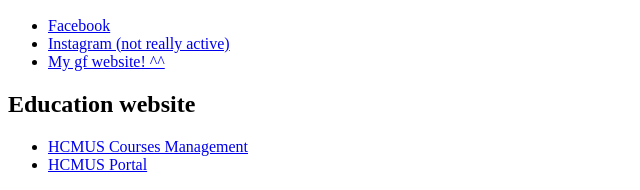
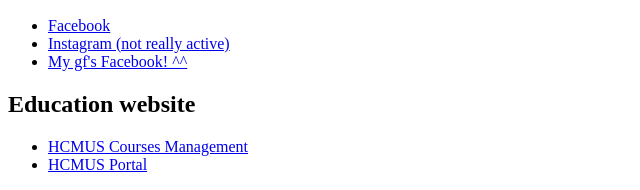
Before and after one commit to ptvinhkhue/ptvinhkhue.github.io, a plain HTML site: page index.html in a window 1280 px wide. Shown: the part 148-338 px from the top of the page, 0-640 px from the left. Drawn offline with Linux system fonts and the light colour scheme.

Commit message:
Replace misleading words

```diff
--- a/index.html
+++ b/index.html
@@ -23,7 +23,7 @@
             <li><a href="https://www.facebook.com/alice.vu.24"
                 target=_blank
                 title="My gf">
-                My gf website! ^^</a>
+                My gf's Facebook! ^^</a>
             </li>
         </ul>
     </div>
```
